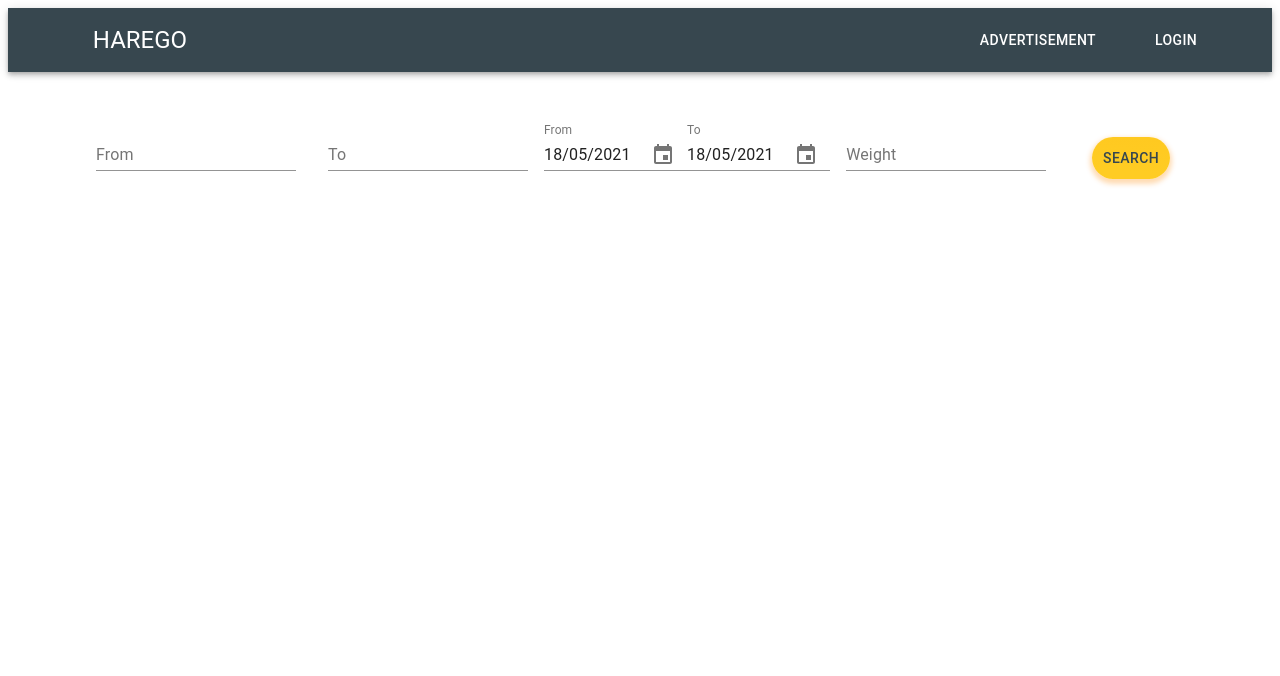
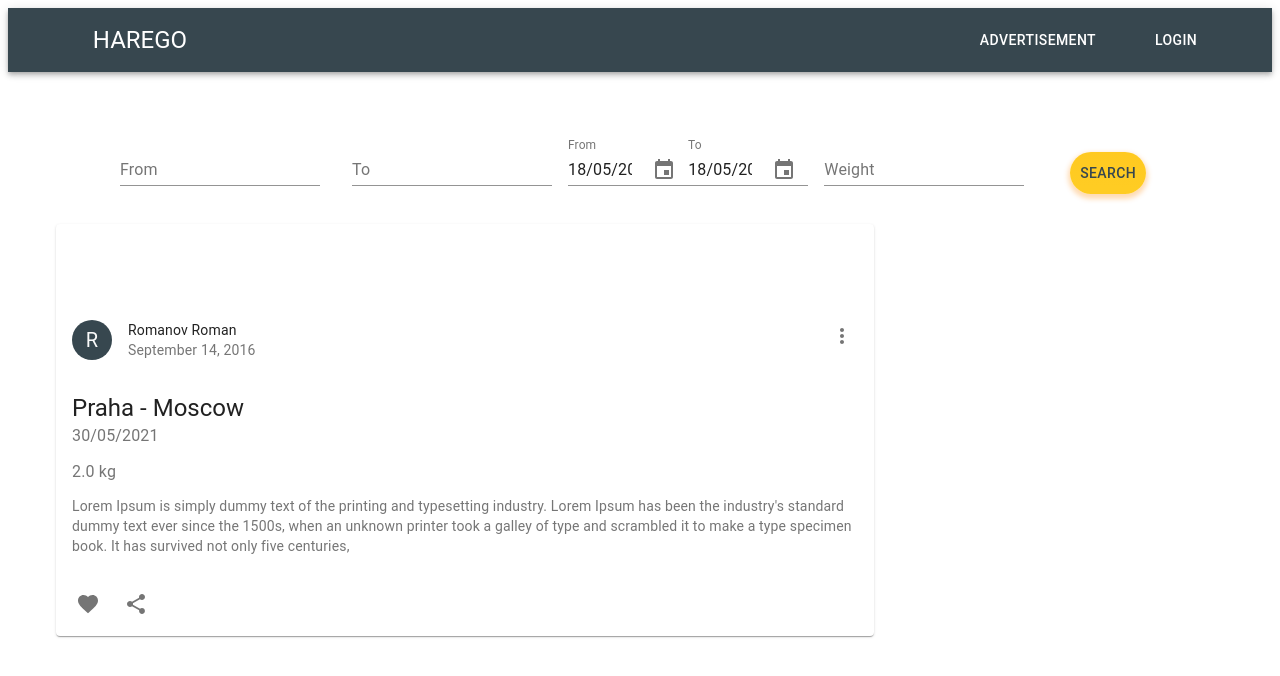
Before and after one commit to m-julia/harego-client-app, a React (Create React App) app: page /search in a window 1280 px wide. Shown: the top 676 px of the page. Built offline with nearby package versions, Linux system fonts and the light colour scheme.

Commit message:
AdvCard was created

```diff
--- /dev/null
+++ b/src/components/common/AdvCard.tsx
@@ -0,0 +1,74 @@
+import React from 'react';
+import { makeStyles, Theme, createStyles } from '@material-ui/core/styles';
+import Card from '@material-ui/core/Card';
+import CardHeader from '@material-ui/core/CardHeader';
+import CardContent from '@material-ui/core/CardContent';
+import CardActions from '@material-ui/core/CardActions';
+import Avatar from '@material-ui/core/Avatar';
+import IconButton from '@material-ui/core/IconButton';
+import Typography from '@material-ui/core/Typography';
+import FavoriteIcon from '@material-ui/icons/Favorite';
+import ShareIcon from '@material-ui/icons/Share';
+import MoreVertIcon from '@material-ui/icons/MoreVert';
+
+const useStyles = makeStyles((theme: Theme) =>
+  createStyles({
+    root: {
+      maxWidth: "70%",
+      paddingTop: 80
+    },
+    avatar: {
+      backgroundColor: '#37474f',
+    },
+    pos: {
+      marginBottom: 12,
+    },
+  }),
+);
+
+export default function RecipeReviewCard() {
+  const classes = useStyles();
+
+  return (
+    <Card className={classes.root}>
+      <CardHeader
+        avatar={
+          <Avatar aria-label="recipe" className={classes.avatar}>
+            R
+          </Avatar>
+        }
+        action={
+          <IconButton aria-label="settings">
+            <MoreVertIcon />
+          </IconButton>
+        }
+        title="Romanov Roman"
+        subheader="September 14, 2016"
+      />
+
+      <CardContent>
+      <Typography variant="h5" component="h2">
+          Praha - Moscow
+        </Typography>
+        <Typography className={classes.pos} color="textSecondary">
+          30/05/2021
+        </Typography>
+        <Typography className={classes.pos} color="textSecondary">
+          2.0 kg
+        </Typography>
+        <Typography variant="body2" color="textSecondary" component="p">
+          Lorem Ipsum is simply dummy text of the printing and typesetting industry. Lorem Ipsum has been the industry's standard dummy text ever since the 1500s, when an unknown printer took a galley of type and scrambled it to make a type specimen book. It has survived not only five centuries,
+        </Typography>
+      </CardContent>
+      <CardActions disableSpacing>
+        <IconButton aria-label="add to favorites">
+          <FavoriteIcon />
+        </IconButton>
+        <IconButton aria-label="share">
+          <ShareIcon />
+        </IconButton>
+        </CardActions >
+
+    </Card>
+  );
+}
--- a/src/components/common/SearchBar.tsx
+++ b/src/components/common/SearchBar.tsx
@@ -9,7 +9,7 @@ const useStyles = makeStyles((theme: Theme) =>
   createStyles({
 
   container: {
-    marginTop : "3%",
+    marginTop : 50,
     display: 'flex'
   }
 
--- a/src/components/home/HomePage.tsx
+++ b/src/components/home/HomePage.tsx
@@ -13,7 +13,8 @@ const useStyles = makeStyles((theme: Theme) =>
     margin: 0,
   },
   container: {
-    paddingTop: '15%'
+    paddingTop: '15%',
+    justifyContent: 'center'
   },
   title: {
     flexGrow: 1,
--- a/src/components/search/SearchPage.tsx
+++ b/src/components/search/SearchPage.tsx
@@ -1,22 +1,40 @@
 import { Container, createStyles, makeStyles, Theme } from "@material-ui/core";
 import React from "react";
-import CityForm from "../common/CityForm";
-import CustomButton from "../common/CustomButton";
-import DatePicker from "../common/DatePicker";
+import AdvCard from "../common/AdvCard";
 import SearchBar from "../common/SearchBar";
-import WeightForm from "../common/WeightForm";
 
+const useStyles = makeStyles((theme: Theme) =>
+  createStyles({
+  root: {
+    backgroundColor: '#37474f',
+    maxWidth: '100%',
+    height: '100vh',
+    margin: 0,
+  },
+  container: {
+    margin: 'auto'
 
+  },
+  title: {
+    flexGrow: 1,
+    textAlign: 'center',
+    color: 'white',
+  },
+}));
 
 const SearchPage = () => {
+    const classes = useStyles();
 
     return (
-        <Container >
-            <SearchBar />
+        <Container>
+            <Container >
+                <SearchBar />
+            </Container>
+            <Container className={classes.container}>
+                <AdvCard />
+            </Container>
         </Container>
     )
-
-
 }
 
 export default SearchPage;
```
